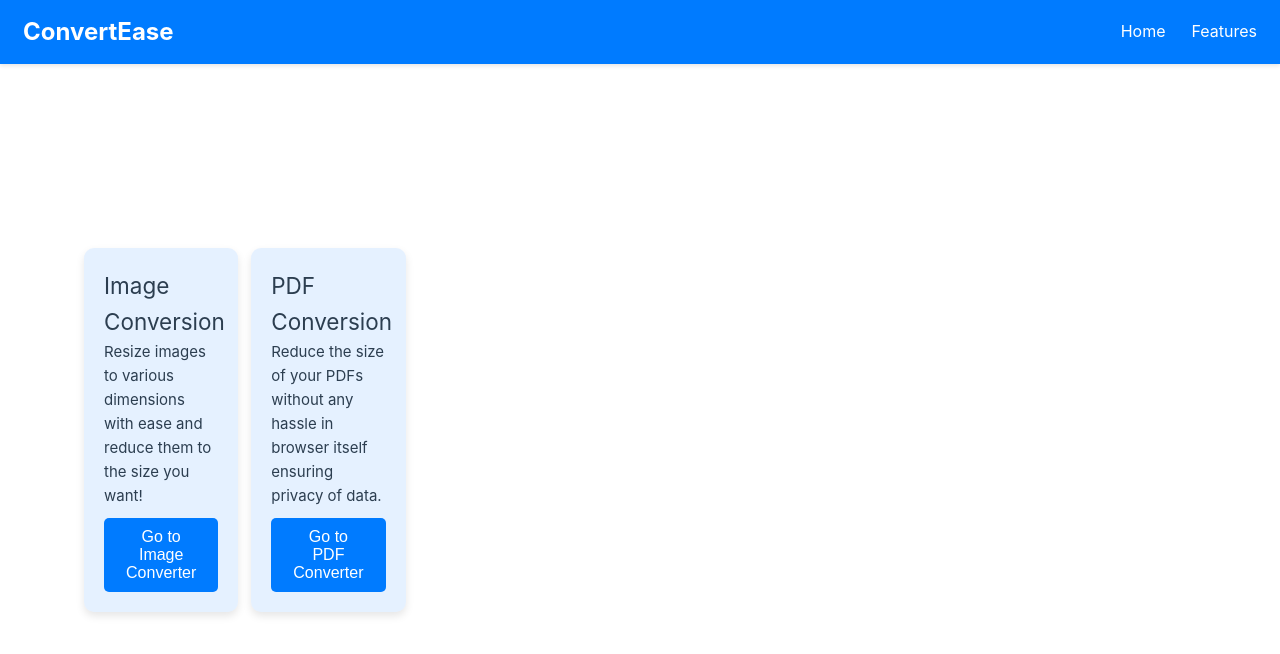
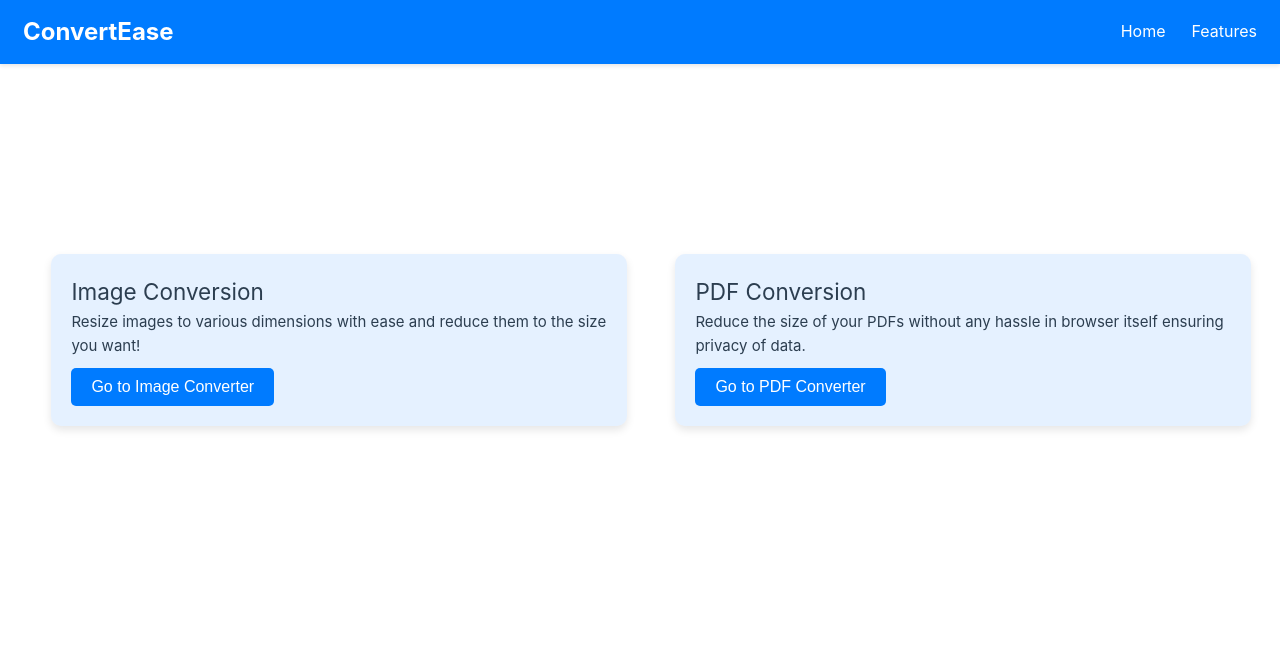
Before and after one commit to NerdNextDoor-Technologies/PixelPerfect, a Vue app in the folder vue-project/: page / in a window 1280 px wide. Shown: the top 654 px of the page. Built offline with nearby package versions, Linux system fonts and the light colour scheme.

Commit message:
landing page also fixed

```diff
--- a/vue-project/src/assets/styles/DocumentStyles.css
+++ b/vue-project/src/assets/styles/DocumentStyles.css
@@ -4,6 +4,7 @@ body {
   align-items: center;
   margin: 0;
   font-family: Arial, sans-serif;
+  overflow: auto;
 }
 
 .file-info {
--- a/vue-project/src/components/LandingPage.vue
+++ b/vue-project/src/components/LandingPage.vue
@@ -96,9 +96,9 @@ body {
   display: flex;
   flex-direction: column;
   align-items: center;
-  padding: 80px 20px 20px;
+  padding: 80px 35px 200px;
   background-color: white;
-  width: 100%;
+  width: 300%;
   max-width: 1200px;
   box-sizing: border-box;
 }
@@ -106,7 +106,7 @@ body {
 .columns {
   display: flex;
   justify-content: space-between;
-  width: 100%;
+  width: 300%;
   max-width: 1200px;
 }
 
```
